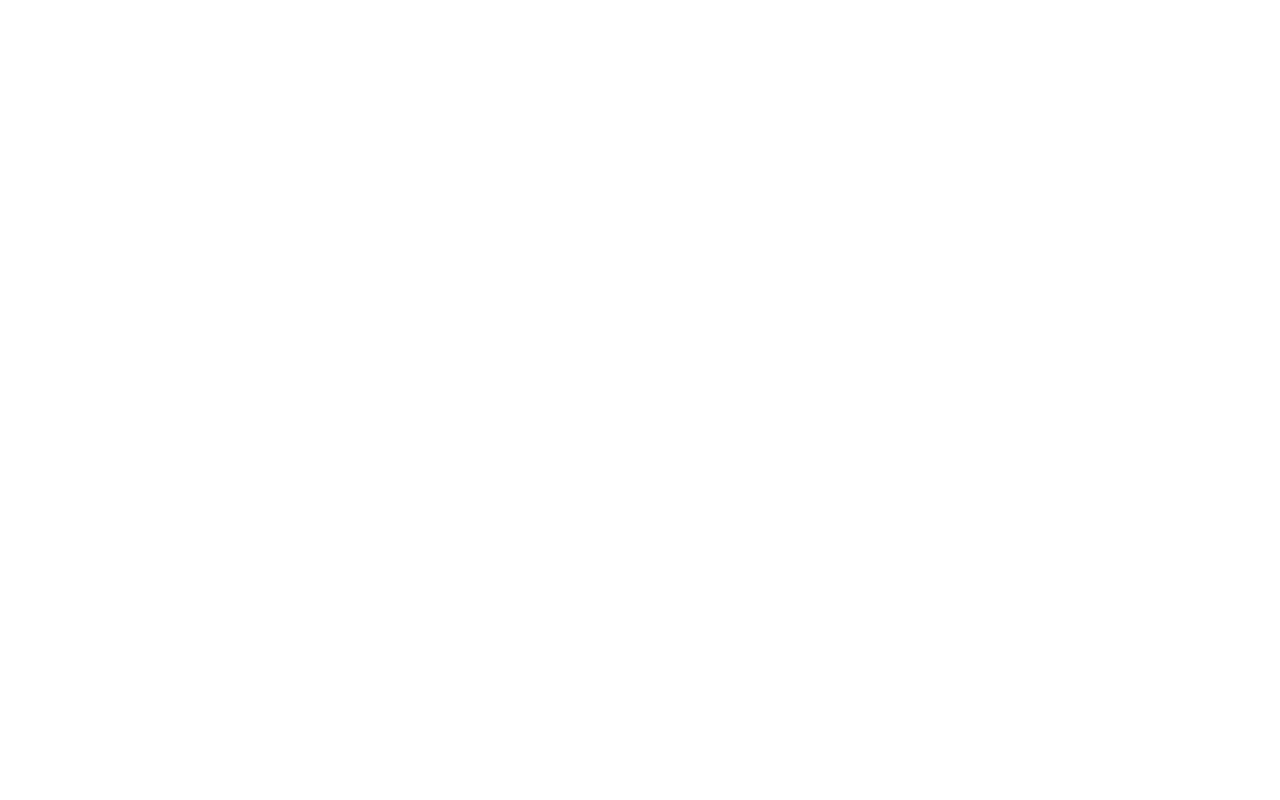
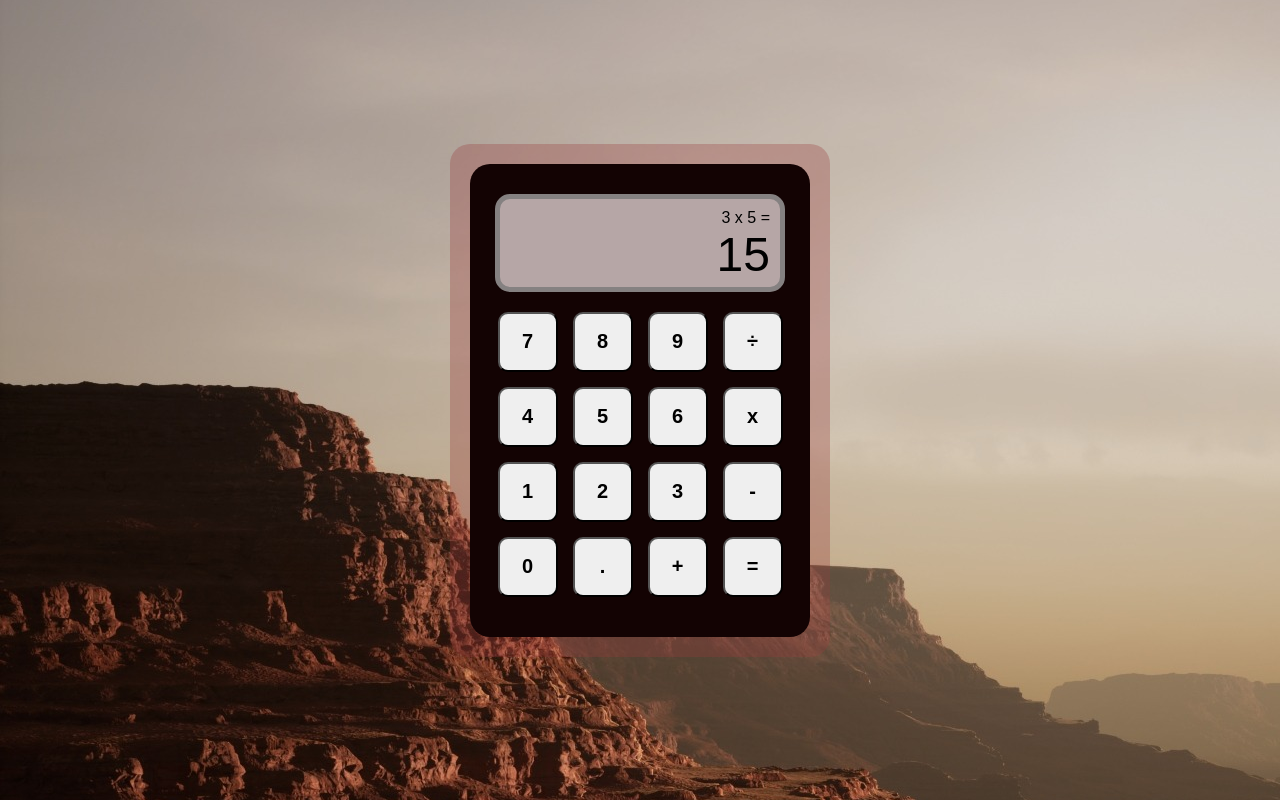
Before and after one commit to joshuazhou08/Calculator, a plain HTML site: page index.html in a window 1280 px wide. Drawn offline with Linux system fonts and the light colour scheme.

Commit message:
Style The Calculator
Background has been changed to one of my artworks. The calculator now
has CSS code to fit it to the theme of the background and to center it.

```diff
--- a/index.html
+++ b/index.html
@@ -4,8 +4,35 @@
     <meta charset="UTF-8">
     <meta name="viewport" content="width=device-width, initial-scale=1.0">
     <title>Document</title>
+    <link rel="stylesheet" href="style.css">
 </head>
 <body>
+    <div class="background">
+        <div class="container">
+            <div class="display-container">
+                <div class="display-history">3 x 5 = </div>
+                <div class="display"> 15</div>
+            </div>
+            <div class="button-container">
+                <button>7</button>
+                <button>8</button>
+                <button>9</button>
+                <button>÷</button>
+                <button>4</button>
+                <button>5</button>
+                <button>6</button>
+                <button>x</button>
+                <button>1</button>
+                <button>2</button>
+                <button>3</button>
+                <button>-</button>
+                <button>0</button>
+                <button>.</button>
+                <button>+</button>
+                <button>=</button>
+            </div>
+        </div>
+    </div>
     <script src="calculator.js"></script>
 </body>
 </html>
--- /dev/null
+++ b/style.css
@@ -0,0 +1,63 @@
+html, body{
+    height: 100%;
+    display:flex;
+    justify-content: center;
+    align-items: center;
+}
+html{
+    background-image: url(images/background.jpeg);
+    background-size: 1920px 1080px;
+    background-position-y: 25%;
+    font-family: 'Nunito Sans', sans-serif;
+}
+.background {
+    background-color: rgba(153, 60, 60, 0.308);
+    border-radius: 20px;
+    padding: 20px;
+}
+.container {
+    justify-content: center;
+    padding: 30px 25px;
+    border-radius: 20px;
+    background-color: rgb(19, 3, 3);
+
+}
+
+.display-container {
+    display:flex;
+    flex-direction: column;
+    justify-content: space-around;
+    background-color: rgb(182, 166, 166);
+    margin-bottom: 20px;
+    border-radius: 15px;
+    border: 5px solid rgb(133, 129, 129);
+}
+.display-history, .display{
+    text-align: right;
+}
+.display{
+    font-size: 48px;
+    padding: 0 10px 5px 0;
+}
+.display-history{
+    font-size: 16px;
+    padding-right: 10px;
+    padding-top: 10px;
+
+}
+.button-container{
+    display:flex;
+    flex-wrap: wrap;
+    justify-content: center;
+    gap: 15px;
+    width: 290px;
+    margin: 10px 0;
+}
+
+button{
+    height: 60px;
+    width: 60px;
+    font-size: 20px;
+    border-radius: 10px;
+    font-weight: 600;
+}
```
Also changed, not shown: calculator.js (line endings or trailing spaces), images/background.jpeg (added).
